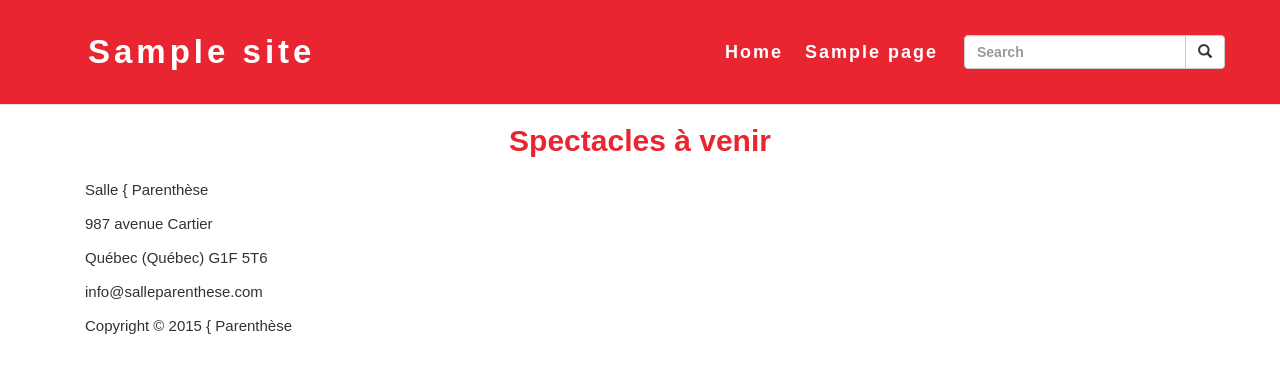
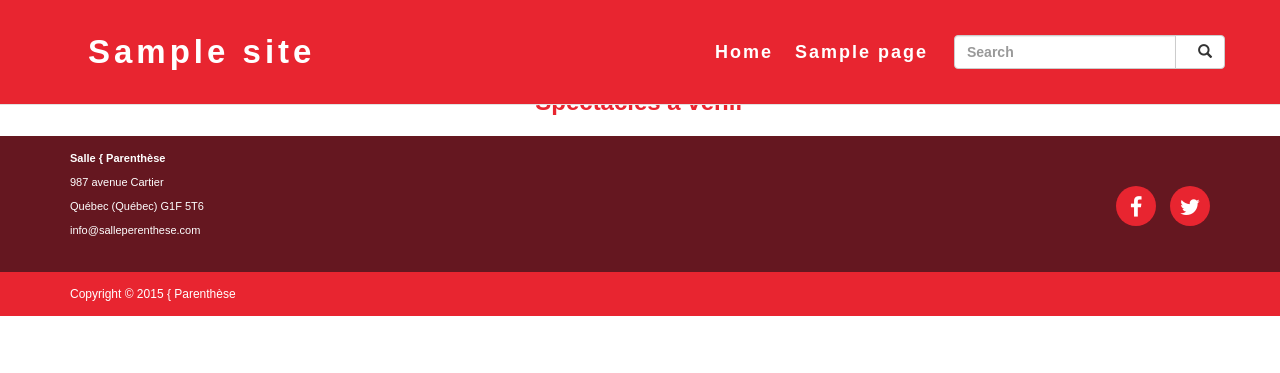
Before and after one commit to DiglidiDudeNG/WP-Production2, a WordPress theme: template content/themes/production2/index.php in a window 1280 px wide. Shown: the top 373 px of the page. Run offline with PHP 8.4 and a stand-in for WordPress, Linux system fonts and the light colour scheme; the site name, menu and one post (Sample post) are stand-ins, and other content is empty; style sheets or scripts are compiled from the project's sources; some libraries are stand-ins or nearby versions.

Commit message:
modification de tout pour faire fonctionner tout -_-

```diff
--- a/content/themes/production2/footer.php
+++ b/content/themes/production2/footer.php
@@ -1,23 +1,25 @@
+</div>
 	<!-- début footer -->
-		<footer class="container-fluid">
-			<div>
-				<div>
-					<p>Salle { Parenthèse</p>
-					<p>987 avenue Cartier</p>
-					<p>Québec (Québec) G1F 5T6</p>
-					<p>info@salleparenthese.com</p>
-				</div>
-				<div>
-					<i class="fa fa-facebook"></i>
-					<i class="fa fa-twitter"></i>
+		<footer>
+			<div class="footer-top">
+				<div class="container">
+					<address>
+						<p><strong>Salle { Parenthèse</strong></p>
+						<p>987 avenue Cartier</p>
+						<p>Québec (Québec) G1F 5T6</p>
+						<p>info@salleperenthese.com</p>
+					</address>
+
+					<div class="reseau">
+						<i class="fa fa-facebook"></i>  <!-- ajouter les liens -->
+						<i class="fa fa-twitter"></i>
+					</div>
 				</div>
 			</div>
-			<div>
-				<p>Copyright © 2015 { Parenthèse</p>
+			<div class="footer-bottom">
+				<p  class="container">Copyright © 2015 { Parenthèse</p>
 			</div>
 		</footer>
-
-
 	<script type="text/javascript" src="<?php echo SCRIPTS; ?>/jquery-1.11.1.min.js"></script>
 	<script type="text/javascript" src="<?php echo SCRIPTS; ?>/bootstrap.min.js"></script>
 	<script type="text/javascript" src="<?php echo SCRIPTS; ?>/script.js"></script>
--- a/content/themes/production2/functions.php
+++ b/content/themes/production2/functions.php
@@ -64,7 +64,7 @@
 
 	/** Filtre pour setter la longueur des excerpt (les descriptions courtes) des posts. */
 	function custom_excerpt_length( $length ) {
-		return 35;
+		return 20;
 	}
 	add_filter( 'excerpt_length', 'custom_excerpt_length', 999 );
 
--- a/content/themes/production2/header.php
+++ b/content/themes/production2/header.php
@@ -7,9 +7,9 @@
     <meta name="viewport" content="width=device-width, initial-scale=1.0">
     <!-- Le styles -->
     <link href="<?php bloginfo('stylesheet_url');?>" rel="stylesheet">
-    <!-- <link rel="stylesheet" href="https://maxcdn.bootstrapcdn.com/bootstrap/3.3.0/css/bootstrap.min.css"> -->
-    <!-- <link href='http://fonts.googleapis.com/css?family=Quicksand:400,700' rel='stylesheet' type='text/css'> -->
-    <!-- <link href='http://fonts.googleapis.com/css?family=Raleway:400,500,600,700,800,900' rel='stylesheet' type='text/css'> -->
+	  <link rel="stylesheet" href="//maxcdn.bootstrapcdn.com/font-awesome/4.3.0/css/font-awesome.min.css">
+
+
     <!-- Le HTML5 shim, for IE6-8 support of HTML5 elements -->
     <!--[if lt IE 9]>
     <script src="http://html5shim.googlecode.com/svn/trunk/html5.js"></script>
@@ -41,7 +41,6 @@
             'walker' => new wp_bootstrap_navwalker())
             );
             ?>
-
             <form class="navbar-form navbar-right" role="search" action="<?php bloginfo('url') ?>/programmation" method="post">
 
               <div class="input-group">
--- a/content/themes/production2/include/caroussel.php
+++ b/content/themes/production2/include/caroussel.php
@@ -1,58 +1,47 @@
-<section>
-
-	<div id="carousel-example-generic" class="carousel slide" data-ride="carousel">
+<section class="carousel2 container-fluid">
+	<!-- ne pas changer le nom du ID sinon les boutons ne fonctionnent plus -->
+	<div id="carousel-example-generic" class="slide carousel carousel-fade" data-ride="carousel">
 		<!-- Indicators -->
 		<ol class="carousel-indicators">
 			<li data-target="#carousel-example-generic" data-slide-to="0" class="active"></li>
 			<li data-target="#carousel-example-generic" data-slide-to="1"></li>
 			<li data-target="#carousel-example-generic" data-slide-to="2"></li>
 		</ol>
-
 		<!-- Wrapper for slides -->
 		<div class="carousel-inner" role="listbox">
-
 			<div class="item">
 				<img src="<?php echo IMAGES; ?>/Coldplay.jpg" alt="...">
+				<div class="item active image-un">
+					<!-- <img src="<?php// echo IMAGES; ?>/roger-Hodgson.jpg" alt="Coldplay"> -->
 					<div class="carousel-caption">
 						<h1>Coldplay</h1>
+						<h2>25 janvier 2015</h2>
+						<h2 class="carousel-heure">20:00</h2>
+						<button class="btn-savoir">En savoir plus</button>
+					</div>
+				</div>
+				<div class="item">
+					<img src="<?php echo IMAGES; ?>/Coldplay.jpg" alt="...">
+					<div class="item image-deux">
+						<!-- <img src="<?php// echo IMAGES; ?>/roger-Hodgson.jpg" alt="Roger Waters"> -->
+						<div class="carousel-caption">
+							<h1>Roger Waters</h1>
 							<h2>25 février 2015</h2>
 							<h2 class="carousel-heure">20:00</h2>
 							<button class="btn-savoir">En savoir plus</button>
 						</div>
 					</div>
-
 					<div class="item">
 						<img src="<?php echo IMAGES; ?>/Coldplay.jpg" alt="...">
+						<div class="item image-trois">
+							<!-- <img src="<?php// echo IMAGES; ?>/roger-Hodgson.jpg" alt="The Killers"> -->
 							<div class="carousel-caption">
-					<h1>Coldplay</h1>
-					<h2>25 février 2015</h2>
+								<h1>The Killers</h1>
+								<h2>25 mars 2015</h2>
 								<h2 class="carousel-heure">20:00</h2>
 								<button class="btn-savoir">En savoir plus</button>
 							</div>
 						</div>
-
-			<div class="item">
-				<img src="<?php echo IMAGES; ?>/Coldplay.jpg" alt="...">
-				<div class="carousel-caption">
-					<h1>Coldplay</h1>
-					<h2>25 février 2015</h2>
-					<h2 class="carousel-heure">20:00</h2>
-					<button class="btn-savoir">En savoir plus</button>
 					</div>
 				</div>
-
-		</div>
-
-	<!-- Controls -->
-		<a class="left carousel-control" href="#carousel-example-generic" role="button" data-slide="prev">
-			<span class="glyphicon glyphicon-chevron-left" aria-hidden="true"></span>
-			<span class="sr-only">Previous</span>
-		</a>
-		<a class="right carousel-control" href="#carousel-example-generic" role="button" data-slide="next">
-			<span class="glyphicon glyphicon-chevron-right" aria-hidden="true"></span>
-			<span class="sr-only">Next</span>
-		</a>
-	</div>
-
-
 			</section>
--- a/content/themes/production2/index.php
+++ b/content/themes/production2/index.php
@@ -15,7 +15,6 @@
 	<!-- début du contenu de la page index.php -->
 
 <?php
-
 	include_once("include/caroussel.php");
 ?>
 	<!-- C'EST ICI QU'ON MET LA VIANDE ;) -->
@@ -44,10 +43,8 @@
 				 * Les paramètres d'affichage sont définis ci-haut, dépendement de la page chargée
 				 */
 				include(locate_template("loopprestations.php"));
-
 			?>
 		</div>
-
 	</div>
 
 	<!-- fin du contenu de la page index.php -->
--- a/content/themes/production2/js/script.js
+++ b/content/themes/production2/js/script.js
@@ -1,9 +1,8 @@
-$( document ).ready(function(){
+$(document).ready (function(){
 
-	$('.carousel').carousel({
-	  interval: 2000
+	$('#carousel-example-generic').carousel({
+	  interval: 4000
 	});
-
 
   $(".container").on("click", ".flip-js", function(e){
     var self = $(this);
--- a/content/themes/production2/styles/sass/_base.sass
+++ b/content/themes/production2/styles/sass/_base.sass
@@ -1,11 +1,13 @@
 #contenu-site
+
+body
 	font: 100% $font-title
 	color: $color-red
 	margin-top: 79px
 
-h1
+#contenu-site h1
 	font: 100% $font-title!important
-	color: $color-red!important
+	color: $color-white!important
 	font-size: 63px!important
 	font-weight: $bold!important
 	text-transform: uppercase
@@ -26,7 +28,7 @@ h1
 
 #contenu-site p
 	font-family: $font-text
-	color: $color-gris-fonce
+	// color: $color-gris-fonce
 	font-size: 15px
 	line-height: $text-line-height
 
@@ -41,8 +43,8 @@ h1
 	font-weight: $bold
 	background-color: $color-red
 	color: $color-white
-	padding: 20px 20px
-	font-size: 17px
+	padding: 20px 20px!important
+	font-size: 17px!important
 	text-transform: uppercase
 	letter-spacing: $title-letter-spacing
 	+border-radius(3px)
@@ -55,8 +57,6 @@ button
 	border-style: none
 	text-decoration: none
 
-
-
 #logo
 	font: 100% $font-title
 	font-size: 35px
@@ -65,12 +65,16 @@ button
 	color: $color-white
 
 
-@media screen and (max-width: $screen-sm-min)
+// @media screen and (max-width: $screen-sm-min)
+// 	#contenu-site h1
+// 		font-size: 24px
+/* Extra small devices (phones, less than 768px) */
+@media (max-width: $screen-sm-min)
 	#contenu-site h1
 		font-size: 24px
 
 	#contenu-site h2
-		font-size: 24px
+		font-size: 17px
 
 	#contenu-site h3
 		font-size: 11px
@@ -86,6 +90,29 @@ button
 	#contenu-site
 		margin-top: 104px
 
-@media screen and (max-width: $screen-lg-min)
 
 @media screen and (min-width: $screen-lg-min)
+	p
+		font-size: 10px
+
+	#contenu-site
+		margin-top: 68px!important
+
+/* Small devices (tablets, 768px and up) */
+@media (min-width: $screen-sm-min)
+
+	#contenu-site h1
+		font-size: 50px!important
+
+	#contenu-site h2
+		font-size: 24px!important
+
+	#contenu-site h3
+		font-size: 13px!important
+
+	#contenu-site p
+		font-size: 11px
+
+
+/* Medium devices (desktops, 992px and up) */
+@media (min-width: $screen-md-min)
--- a/content/themes/production2/styles/sass/_caroussel.sass
+++ b/content/themes/production2/styles/sass/_caroussel.sass
@@ -1,6 +1,30 @@
-
 .carousel-caption h2
 	text-transform: uppercase
+//enlever le padding par defaut du container-fluid
+.carousel2.container-fluid
+	padding: 0
+
+//transition plus smooth
+.carousel .item
+	-webkit-transition: opacity 1s
+	-moz-transition: opacity 1s
+	-ms-transition: opacity 1s
+	-o-transition: opacity 1s
+	transition: opacity 1s
+
+//ajout des 3 images
+.carousel .image-un
+	+background-img
+	background-image: url('../../images/roger-Hodgson.jpg')
+
+.carousel .image-deux
+	+background-img
+	background-image: url('../../images/roger-Hodgson.jpg')
+
+.carousel .image-trois
+	+background-img
+	background-image: url('../../images/roger-Hodgson.jpg')
+
 // Mettre le h2 en majuscule
 .carousel-caption h2
 	text-transform: uppercase
@@ -15,10 +39,14 @@ button.btn-savoir
 
 
 //medias queries
+// -------------  medias queries  ---------------- //
 
 @media screen and (max-width: $screen-sm-min)  // <768
+	.carousel .item
+		height: 267px
+
 	button.btn-savoir
-		margin-bottom: 15px
+		margin-bottom: 5px
 		padding: 10px !important
 		font-size: 10px !important
 		letter-spacing: $text-letter-spacing
@@ -34,11 +62,12 @@ button.btn-savoir
 		margin-bottom: 20px
 		margin-top: 0
 
+@media screen and (min-width: $screen-sm-min) // >768px
+	.carousel .item
+		height: 485px
 
-
-@media screen and (min-width: $screen-sm-min) // >768px
 	button.btn-savoir
-		margin-bottom: 68px
+		margin-bottom: 10px
 		padding: 15px !important
 		font-size: 13px !important
 		letter-spacing: $text-letter-spacing
@@ -55,24 +84,25 @@ button.btn-savoir
 		margin-top: 5px
 
 @media screen and (min-width: $screen-md-min) // >992px
+
+	.carousel .item
+		height: 644px
+
 	button.btn-savoir
-		margin-bottom: 100px
+		margin-bottom: 75px
 		padding: 20px !important
 		font-size: 16px !important
 		letter-spacing: $title-letter-spacing
 
 	ol.carousel-indicators
-		margin-bottom: 20px
+		margin-bottom: 10px
 		bottom: 20
-
-	button.btn-savoir
-		margin-bottom: 112px
 
 	h2.carousel-heure
 		margin-bottom: 50px
 
 	.carousel-caption h1
-		margin-bottom: 57px
+		margin-bottom: 50px
 
 
 @media screen and (min-width: $screen-lg-min) // >1200px
--- a/content/themes/production2/styles/sass/_footer.sass
+++ b/content/themes/production2/styles/sass/_footer.sass
@@ -1,17 +1,60 @@
+.footer-top
+	background-color: $color-red-hover
+	color: $color-white
+	height: auto
+	padding: 10px
 
+footer p
+	color: $color-white
+	margin: 0
+
+i
+	text-align: center
+	margin-left: 10px
+
+.fa
+	width: 40px
+	height: 40px
+	background-color: $color-red
+	border-radius: 50%
+	padding-top: 10px
+	font-size: 22px!important
+
+footer address
+	display: inline-block
+
+footer div.reseau
+	display: inline-block
+	float: right
+	padding-top: 40px
+
+
+.footer-bottom
+	background-color: $color-red
+	color: $color-white
+	padding: 10px
+
+.footer-bottom p
+	font-size: 12px!important
 
 //medias queries
 
-@media screen and (max-width: $screen-sm-min)  // <768
+/* Extra small devices (phones, less than 768px) */
+@media (max-width: $screen-sm-min)
 
 
+/* Small devices (tablets, 768px and up) */
+@media (min-width: $screen-sm-min)
 
 
-@media screen and (min-width: $screen-sm-min) // >768px
+/* Medium devices (desktops, 992px and up) */
+@media (min-width: $screen-md-min)
 
+	footer
+		p:nth-child(1)
+			font-size: 17px
+		p:nth-child(2), p:nth-child(3), p:nth-child(4)
+			font-size: 15px
 
-@media screen and (min-width: $screen-md-min) // >992px
-
-
-
-@media screen and (min-width: $screen-lg-min) // >1200px
+/* Large devices (large desktops, 1200px and up) */
+@media (min-width: $screen-lg-min)
--- a/content/themes/production2/styles/sass/_variables.sass
+++ b/content/themes/production2/styles/sass/_variables.sass
@@ -38,3 +38,4 @@ $screen-sm-min: 768px
 	-o-background-size: cover
 	background-size: cover
 	overflow: hidden
+	margin: 0 auto
--- a/content/themes/production2/styles/sass/style.sass
+++ b/content/themes/production2/styles/sass/style.sass
@@ -3,3 +3,4 @@
 @import base
 @import header
 @import spectacles
+@import footer
```
Also changed, not shown: content/themes/production2/chloe.md (deleted, +0 -3 lines), content/themes/production2/loopprestations.php (+0 -7 lines), content/themes/production2/programmation.php (+0 -9 lines), content/themes/production2/styles/css/style.css (+132 -16 lines), content/themes/production2/images/roger-Hodgson.jpg (added), content/themes/production2/images/rogerWaters.jpg (added), content/themes/production2/images/theKillers.jpg (added), 1 other file. Lines whose indentation alone changed are shown as unchanged.
